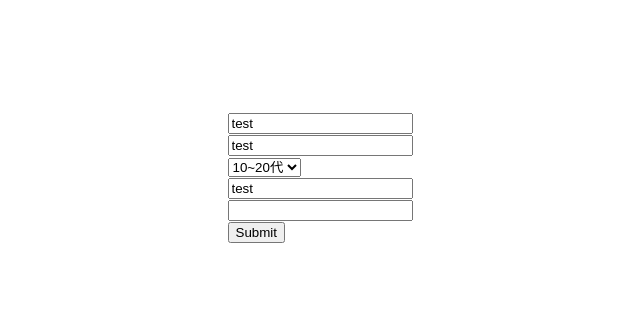
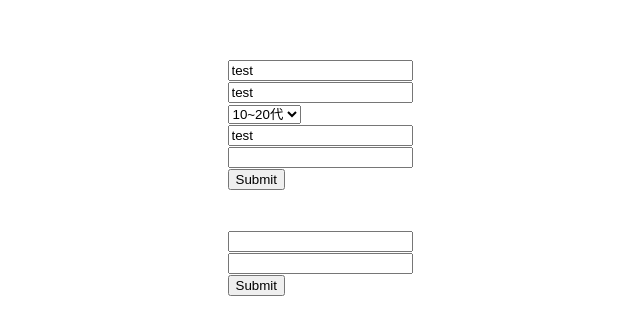
Before and after one commit to masashi49/reacthookform, a Next.js app in the folder sample-app/: page / in a window 1280 px wide. Shown: the part 223-558 px from the top of the page, without its empty margins (320-960 px from the left). Built offline with nearby package versions, Linux system fonts and the light colour scheme.

Commit message:
component

```diff
--- a/sample-app/features/components/Form.tsx
+++ b/sample-app/features/components/Form.tsx
@@ -64,7 +64,7 @@ const Form: FC = () => {
 
       <label htmlFor=''>
         {/*文字の長さではなく、値の大きさ*/}
-        <input type='number' {...register('age', { min: 1, max: 5 })} />{' '}
+        <input type='number' {...register('age', { min: 1, max: 5 })} />
       </label>
       {errors.age && <span>This field is number</span>}
 
--- /dev/null
+++ b/sample-app/features/components/Form2.tsx
@@ -0,0 +1,45 @@
+import React from 'react'
+import { Path, useForm, UseFormRegister, SubmitHandler } from 'react-hook-form'
+
+type IFormValues = {
+  'First Name': string
+}
+
+type InputProps = {
+  register: UseFormRegister<IFormValues>
+  required: boolean
+  labelName: keyof IFormValues
+}
+
+const Input = ({ register, required, labelName }: InputProps) => {
+  return (
+    <label htmlFor=''>
+      <input {...register(labelName, { required })} />
+    </label>
+  )
+}
+
+function Form2() {
+  const {
+    register,
+    handleSubmit,
+    formState: { errors }
+  } = useForm<IFormValues>()
+
+  const onSubmit: SubmitHandler<IFormValues> = (data) => {
+    alert(JSON.stringify(data))
+  }
+
+  return (
+    <div>
+      <form onSubmit={handleSubmit(onSubmit)}>
+        <input {...(register('First Name'), { required: true })} />
+        <Input register={register} required labelName='First Name' />
+
+        <input type='submit' />
+      </form>
+    </div>
+  )
+}
+
+export default Form2
--- a/sample-app/pages/index.tsx
+++ b/sample-app/pages/index.tsx
@@ -2,6 +2,7 @@ import type { NextPage } from 'next'
 import Head from 'next/head'
 import styles from '../styles/Home.module.css'
 import Form from '../features/components/Form'
+import Form2 from '../features/components/Form2'
 
 const Home: NextPage = () => {
   return (
@@ -14,6 +15,9 @@ const Home: NextPage = () => {
 
       <main className={styles.main}>
         <Form />
+        <br />
+        <br />
+        <Form2 />
       </main>
     </div>
   )
```
